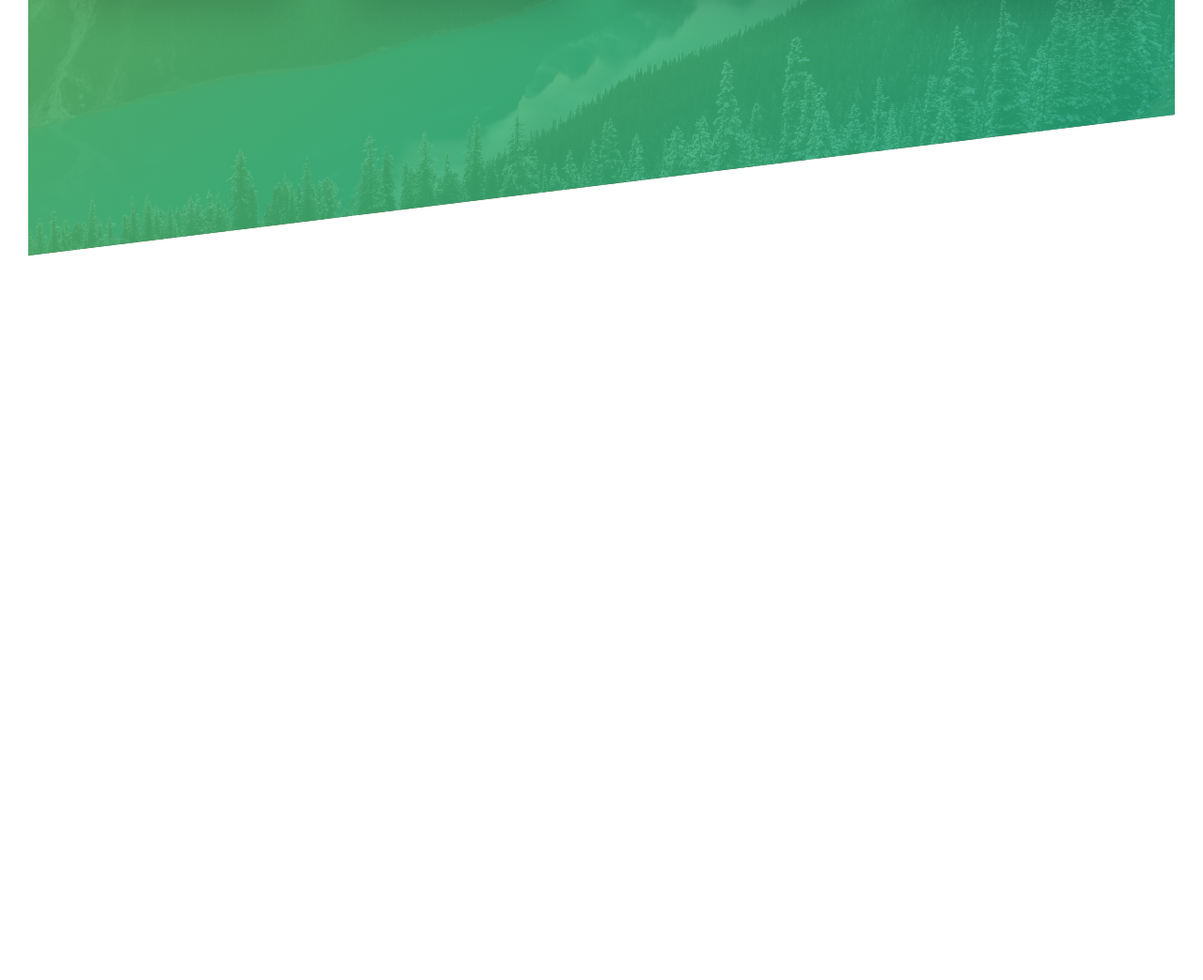
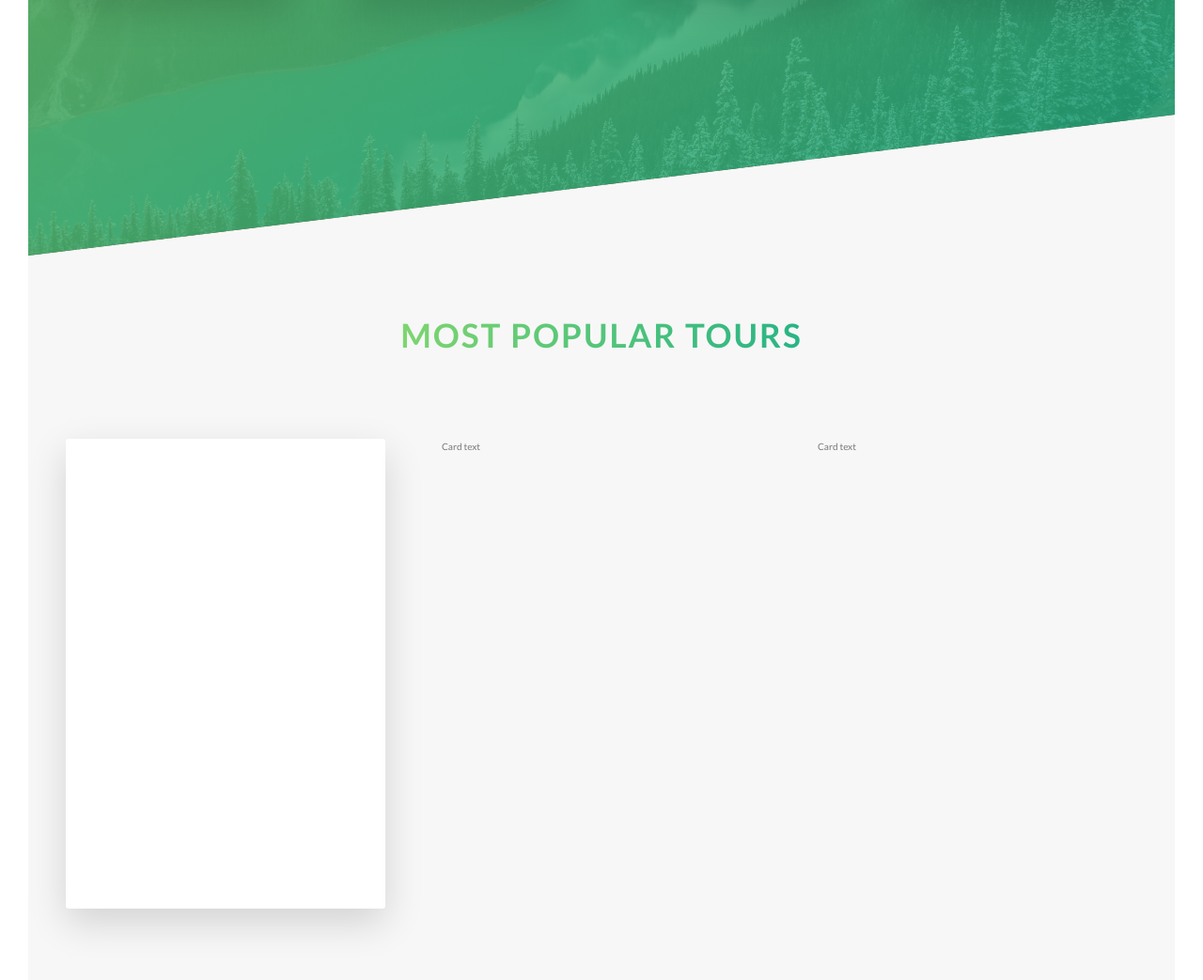
Before and after one commit to nbhaohao/advanced-css-course-master, a website: page Natours/starter/index.html in a window 1280 px wide. Shown: the part 1968-3011 px from the top of the page at 94% size. Before the commit the page ends 2240 px from the top, so only its background shows below. Drawn offline with Linux system fonts and the light colour scheme.

Commit message:
feat: finish rotate card

```diff
--- a/Natours/starter/index.html
+++ b/Natours/starter/index.html
@@ -103,6 +103,35 @@
             </div>
         </div>
     </section>
+    <section class="section-tours">
+        <div class="u-center-text u-margin-bottom-big">
+            <h2 class="heading-secondary">
+                Most popular tours
+            </h2>
+        </div>
+        <div class="row">
+            <div class="col-1-of-3">
+                <div class="card">
+                    <div class="card__side card__side--front">
+                        FRONT
+                    </div>
+                    <div class="card__side card__side--back card__side--back-1">
+                        BACK
+                    </div>
+                </div>
+            </div>
+            <div class="col-1-of-3">
+                <div class="card">
+                    Card text
+                </div>
+            </div>
+            <div class="col-1-of-3">
+                <div class="card">
+                    Card text
+                </div>
+            </div>
+        </div>
+    </section>
 </main>
 <!--<section class="grid-test">-->
 <!--    <div class="row">-->
--- a/Natours/starter/sass/abstracts/_variables.scss
+++ b/Natours/starter/sass/abstracts/_variables.scss
@@ -2,6 +2,12 @@
 $color-primary: #55c57a;
 $color-primary-light: #7ed56f;
 $color-primary-dark: #28b485;
+
+$color-secondary-light: #ffb900;
+$color-secondary-dark: #ff7730;
+
+$color-tertiary-light: #2998ff;
+$color-tertiary-dark: #5643fa;
 
 $color-grey-light-1: #f7f7f7;
 
--- /dev/null
+++ b/Natours/starter/sass/components/_card.scss
@@ -0,0 +1,42 @@
+.card {
+  perspective: 150rem;
+  -moz-perspective: 150rem;
+  position: relative;
+  height: 50rem;
+
+  &__side {
+    background-color: orangered;
+    color: #fff;
+    font-size: 2rem;
+    height: 100%;
+    transition: all 0.8s ease;
+    position: absolute;
+    top: 0;
+    left: 0;
+    width: 100%;
+    backface-visibility: hidden;
+    border-radius: 3px;
+    box-shadow: 0 1.5rem 4rem rgba($color-black, 0.15);
+
+    &--front {
+      background-color: $color-white;
+    }
+
+    &--back {
+      background-color: green;
+      transform: rotateY(180deg);
+
+      &-1 {
+        background-image: linear-gradient(to right bottom, #{$color-secondary-light}, #{$color-secondary-dark});
+      }
+    }
+  }
+
+  &:hover &__side--front {
+    transform: rotateY(-180deg);
+  }
+
+  &:hover &__side--back {
+    transform: rotateY(0deg);
+  }
+}
--- a/Natours/starter/sass/main.scss
+++ b/Natours/starter/sass/main.scss
@@ -8,6 +8,7 @@
 @import "base/utilities";
 
 @import "components/button";
+@import "components/card";
 @import "components/composition";
 @import "components/feature-box";
 
--- a/Natours/starter/sass/pages/_home.scss
+++ b/Natours/starter/sass/pages/_home.scss
@@ -16,3 +16,9 @@
     transform: skewY(7deg);
   }
 }
+
+.section-tours {
+  background-color: $color-grey-light-1;
+  padding: 25rem 0 50rem;
+  margin-top: -12rem;
+}
```
Also changed, not shown: Natours/starter/css/style.css.
